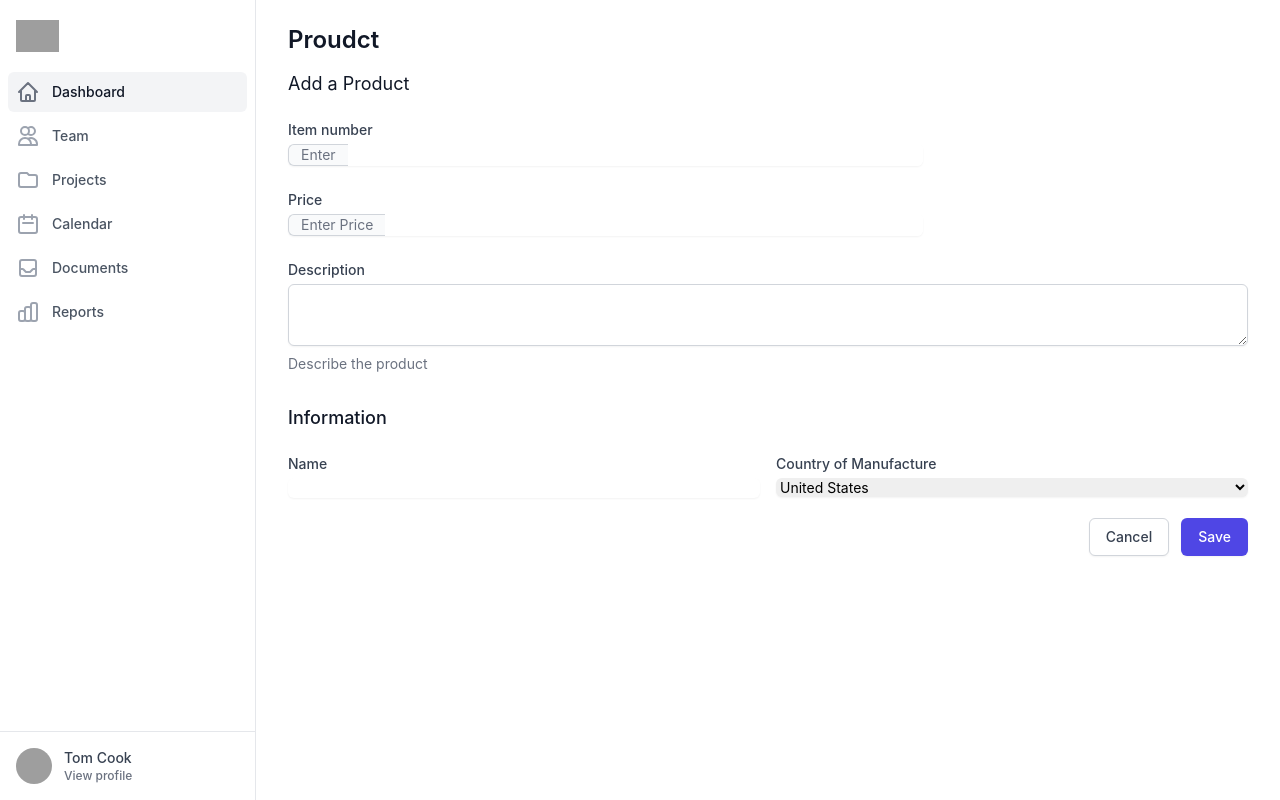
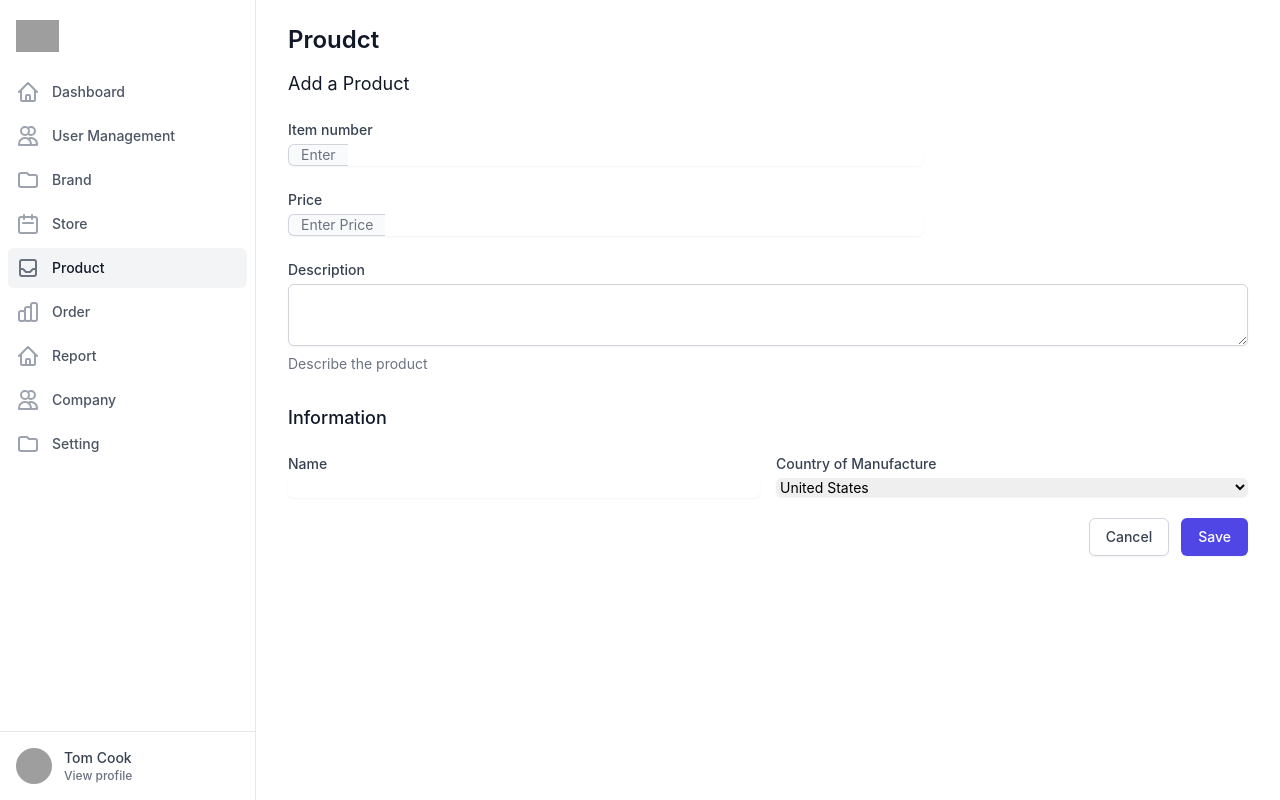
Before and after one commit to kushank1207/collegestion, a React (Create React App) app in the folder client/: page / in a window 1280 px wide. Built offline with nearby package versions, Linux system fonts and the light colour scheme; grey boxes are pictures that could not be loaded.

Commit message:
Items added
Items added to the side bar

```diff
--- a/client/src/components/Product.js
+++ b/client/src/components/Product.js
@@ -14,12 +14,15 @@ import {
 } from '@heroicons/react/outline'
 
 const navigation = [
-  { name: 'Dashboard', href: '#', icon: HomeIcon, current: true },
-  { name: 'Team', href: '#', icon: UsersIcon, current: false },
-  { name: 'Projects', href: '#', icon: FolderIcon, current: false },
-  { name: 'Calendar', href: '#', icon: CalendarIcon, current: false },
-  { name: 'Documents', href: '#', icon: InboxIcon, current: false },
-  { name: 'Reports', href: '#', icon: ChartBarIcon, current: false },
+  { name: 'Dashboard', href: '#', icon: HomeIcon, current: false },
+  { name: 'User Management', href: '#', icon: UsersIcon, current: false },
+  { name: 'Brand', href: '#', icon: FolderIcon, current: false },
+  { name: 'Store', href: '#', icon: CalendarIcon, current: false },
+  { name: 'Product', href: '#', icon: InboxIcon, current: true },
+  { name: 'Order', href: '#', icon: ChartBarIcon, current: false },
+  { name: 'Report', href: '#', icon: HomeIcon, current: false },
+  { name: 'Company', href: '#', icon: UsersIcon, current: false },
+  { name: 'Setting', href: '#', icon: FolderIcon, current: false },
 ]
 
 function classNames(...classes) {
```
